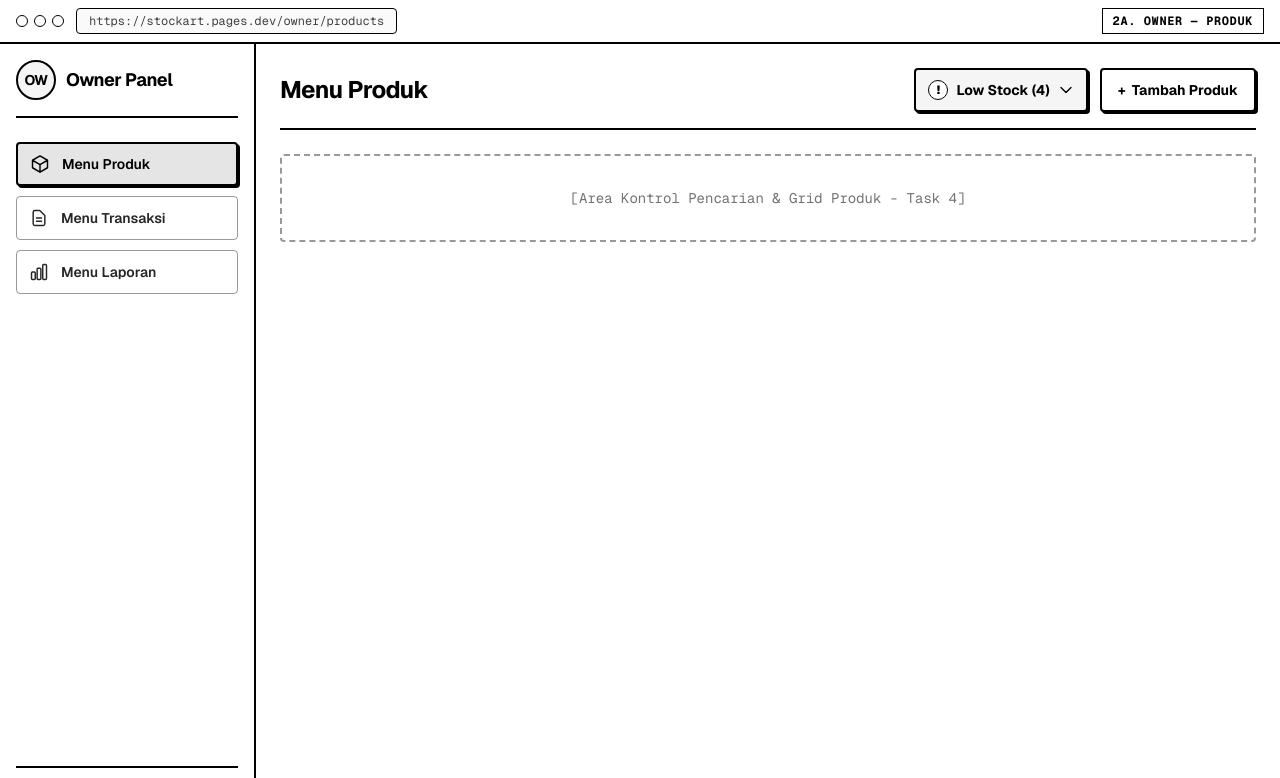
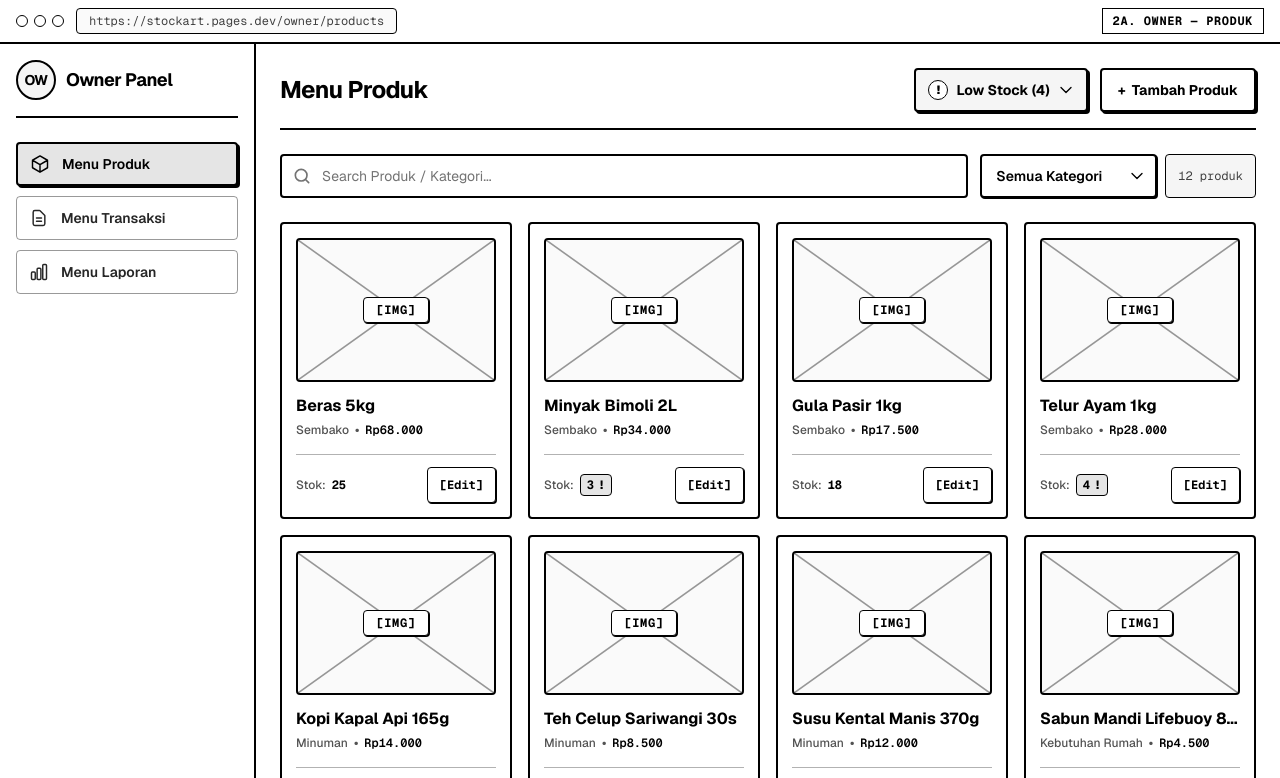
Before and after one commit to afiqchoiruzan/stockart-frontend, a Next.js app: page /owner/produk in a window 1280 px wide. Shown: the top 778 px of the page. Built offline with nearby package versions, Linux system fonts and the light colour scheme.

Commit message:
feat(owner-produk): add full-width search bar, category filter, and lo-fi product cards

```diff
--- a/src/app/owner/produk/page.js
+++ b/src/app/owner/produk/page.js
@@ -3,14 +3,32 @@
 import { useState, useMemo } from "react";
 import { INITIAL_PRODUCTS, LOW_STOCK_THRESHOLD } from "@/lib/mockProducts";
 import LowStockDropdown from "@/components/owner/LowStockDropdown";
+import ProductToolbar from "@/components/owner/ProductToolbar";
+import ProductCard from "@/components/owner/ProductCard";
 
 export default function OwnerProdukPage() {
   const [products] = useState(INITIAL_PRODUCTS);
+  const [searchQuery, setSearchQuery] = useState("");
+  const [selectedCategory, setSelectedCategory] = useState("Semua Kategori");
 
-  // Filter low stock products
+  // Filter low stock products for the header dropdown
   const lowStockProducts = useMemo(() => {
     return products.filter((p) => Number(p.stok) <= LOW_STOCK_THRESHOLD);
   }, [products]);
+
+  // Filter products based on search and category
+  const filteredProducts = useMemo(() => {
+    const q = searchQuery.trim().toLowerCase();
+    return products.filter((p) => {
+      const matchCategory =
+        selectedCategory === "Semua Kategori" || p.kategori === selectedCategory;
+      const matchSearch =
+        q === "" ||
+        p.nama.toLowerCase().includes(q) ||
+        p.kategori.toLowerCase().includes(q);
+      return matchCategory && matchSearch;
+    });
+  }, [products, searchQuery, selectedCategory]);
 
   const handleOpenEdit = (product) => {
     // Will be wired to the Drawer in Task 5
@@ -49,10 +67,48 @@ export default function OwnerProdukPage() {
         </div>
       </header>
 
-      {/* Main Content Placeholder for Task 4 */}
-      <div className="p-8 border-2 border-dashed border-black/40 rounded text-center text-neutral-500 font-mono text-sm">
-        [Area Kontrol Pencarian & Grid Produk - Task 4]
-      </div>
+      {/* Product Search & Filter Toolbar */}
+      <ProductToolbar
+        searchQuery={searchQuery}
+        onSearchChange={setSearchQuery}
+        selectedCategory={selectedCategory}
+        onCategoryChange={setSelectedCategory}
+        totalResults={filteredProducts.length}
+      />
+
+      {/* Full-Width Lo-Fi Product Grid */}
+      <section aria-label="Daftar Produk Toko">
+        {filteredProducts.length === 0 ? (
+          <div className="p-12 border-2 border-dashed border-black/50 rounded text-center flex flex-col items-center justify-center gap-3 bg-neutral-50">
+            <p className="font-bold text-base text-black">
+              Tidak ada produk yang cocok
+            </p>
+            <p className="text-xs text-neutral-600 max-w-sm">
+              Coba gunakan kata kunci pencarian lain atau pilih kategori &quot;Semua Kategori&quot;.
+            </p>
+            <button
+              type="button"
+              onClick={() => {
+                setSearchQuery("");
+                setSelectedCategory("Semua Kategori");
+              }}
+              className="mt-2 px-4 py-2 min-h-[40px] border border-black rounded text-xs font-bold bg-white hover:bg-neutral-200 transition-colors focus-visible:outline-none focus-visible:ring-2 focus-visible:ring-black"
+            >
+              Reset Filter Pencarian
+            </button>
+          </div>
+        ) : (
+          <div className="grid grid-cols-1 sm:grid-cols-2 md:grid-cols-3 xl:grid-cols-4 gap-4">
+            {filteredProducts.map((product) => (
+              <ProductCard
+                key={product.id}
+                product={product}
+                onEdit={handleOpenEdit}
+              />
+            ))}
+          </div>
+        )}
+      </section>
     </div>
   );
 }
--- /dev/null
+++ b/src/components/owner/ProductCard.js
@@ -0,0 +1,77 @@
+"use client";
+
+import { LOW_STOCK_THRESHOLD, formatRupiah } from "@/lib/mockProducts";
+
+export default function ProductCard({ product, onEdit }) {
+  const isLowStock = Number(product.stok) <= LOW_STOCK_THRESHOLD;
+
+  return (
+    <article
+      aria-label={`Kartu produk ${product.nama}`}
+      className="border-2 border-black rounded bg-white p-3.5 flex flex-col justify-between hover:shadow-[4px_4px_0px_0px_rgba(0,0,0,1)] transition-all"
+    >
+      <div>
+        {/* Lo-Fi Image Wireframe with Diagonal Cross */}
+        <div
+          className="relative w-full h-36 border-2 border-black rounded bg-neutral-50 flex items-center justify-center overflow-hidden select-none"
+          aria-hidden="true"
+        >
+          {/* SVG Diagonal Cross Lines */}
+          <svg
+            className="absolute inset-0 w-full h-full stroke-black/40"
+            preserveAspectRatio="none"
+            viewBox="0 0 100 100"
+          >
+            <line x1="0" y1="0" x2="100" y2="100" strokeWidth="1" />
+            <line x1="0" y1="100" x2="100" y2="0" strokeWidth="1" />
+          </svg>
+
+          {/* Center [IMG] Badge */}
+          <span className="relative z-10 px-3 py-1 border border-black rounded bg-white text-xs font-mono font-bold tracking-wider shadow-[1px_1px_0px_0px_rgba(0,0,0,1)]">
+            [IMG]
+          </span>
+        </div>
+
+        {/* Product Details */}
+        <div className="mt-3 flex flex-col gap-1">
+          <h2 className="text-base font-bold text-black truncate" title={product.nama}>
+            {product.nama}
+          </h2>
+          <p className="text-xs text-neutral-600 font-medium">
+            <span>{product.kategori}</span>
+            <span className="mx-1.5 font-bold">&bull;</span>
+            <span className="font-mono text-black font-semibold">
+              {formatRupiah(product.harga)}
+            </span>
+          </p>
+        </div>
+      </div>
+
+      {/* Footer: Stock & [Edit] Button */}
+      <div className="mt-4 pt-3 border-t border-black/30 flex items-center justify-between gap-2">
+        <div className="flex items-center gap-1.5 text-xs">
+          <span className="text-neutral-600 font-medium">Stok:</span>
+          {isLowStock ? (
+            <span
+              className="inline-flex items-center gap-1 font-mono font-bold text-black px-1.5 py-0.5 border border-black rounded bg-neutral-200"
+              title="Peringatan stok menipis!"
+            >
+              <span>{product.stok}</span>
+              <span className="font-black text-black">!</span>
+            </span>
+          ) : (
+            <span className="font-mono font-bold text-black">{product.stok}</span>
+          )}
+        </div>
+
+        <button
+          type="button"
+          onClick={() => onEdit(product)}
+          className="min-h-[36px] px-3 py-1 border border-black rounded text-xs font-bold font-mono bg-white hover:bg-neutral-200 transition-colors focus-visible:outline-none focus-visible:ring-2 focus-visible:ring-black shadow-[1px_1px_0px_0px_rgba(0,0,0,1)]"
+        >
+          [Edit]
+        </button>
+      </div>
+    </article>
+  );
+}
--- /dev/null
+++ b/src/components/owner/ProductToolbar.js
@@ -0,0 +1,99 @@
+"use client";
+
+import { CATEGORIES } from "@/lib/mockProducts";
+
+export default function ProductToolbar({
+  searchQuery,
+  onSearchChange,
+  selectedCategory,
+  onCategoryChange,
+  totalResults,
+}) {
+  return (
+    <div className="w-full flex flex-col sm:flex-row items-stretch sm:items-center gap-3">
+      {/* Search Input Bar (Memanjang) */}
+      <div className="relative flex-1">
+        <label htmlFor="product-search" className="sr-only">
+          Cari Produk atau Kategori
+        </label>
+        <div className="absolute inset-y-0 left-0 pl-3 flex items-center pointer-events-none text-neutral-500">
+          <svg
+            aria-hidden="true"
+            className="w-5 h-5 stroke-current"
+            fill="none"
+            strokeWidth="2"
+            viewBox="0 0 24 24"
+          >
+            <circle cx="11" cy="11" r="7" />
+            <path strokeLinecap="round" d="m20 20-3.5-3.5" />
+          </svg>
+        </div>
+        <input
+          id="product-search"
+          type="text"
+          value={searchQuery}
+          onChange={(e) => onSearchChange(e.target.value)}
+          placeholder="Search Produk / Kategori..."
+          className="w-full min-h-[44px] pl-10 pr-10 py-2 border-2 border-black rounded text-sm bg-white placeholder-neutral-500 focus-visible:outline-none focus-visible:ring-2 focus-visible:ring-black"
+        />
+        {searchQuery && (
+          <button
+            type="button"
+            onClick={() => onSearchChange("")}
+            aria-label="Bersihkan pencarian"
+            className="absolute inset-y-0 right-0 pr-3 flex items-center text-xs font-bold font-mono text-neutral-600 hover:text-black"
+          >
+            [X]
+          </button>
+        )}
+      </div>
+
+      {/* Category Filter Dropdown (Kotak di Kanan) */}
+      <div className="shrink-0 flex items-center gap-2">
+        <label htmlFor="category-select" className="sr-only">
+          Filter Kategori
+        </label>
+        <div className="relative">
+          <select
+            id="category-select"
+            value={selectedCategory}
+            onChange={(e) => onCategoryChange(e.target.value)}
+            className="min-h-[44px] px-3.5 py-2 pr-9 border-2 border-black rounded text-sm font-semibold bg-white text-black appearance-none cursor-pointer focus-visible:outline-none focus-visible:ring-2 focus-visible:ring-black shadow-[1px_1px_0px_0px_rgba(0,0,0,1)]"
+          >
+            {CATEGORIES.map((cat) => (
+              <option key={cat} value={cat}>
+                {cat}
+              </option>
+            ))}
+          </select>
+          <div
+            className="absolute inset-y-0 right-0 pr-3 flex items-center pointer-events-none"
+            aria-hidden="true"
+          >
+            <svg
+              className="w-4 h-4 text-black"
+              fill="none"
+              stroke="currentColor"
+              viewBox="0 0 24 24"
+            >
+              <path
+                strokeLinecap="round"
+                strokeLinejoin="round"
+                strokeWidth="2"
+                d="m19.5 8.25-7.5 7.5-7.5-7.5"
+              />
+            </svg>
+          </div>
+        </div>
+
+        {/* Counter Badge */}
+        <span
+          className="hidden md:inline-flex items-center justify-center min-h-[44px] px-3 border border-black rounded text-xs font-mono bg-neutral-100 text-neutral-700"
+          aria-live="polite"
+        >
+          {totalResults} produk
+        </span>
+      </div>
+    </div>
+  );
+}
```
